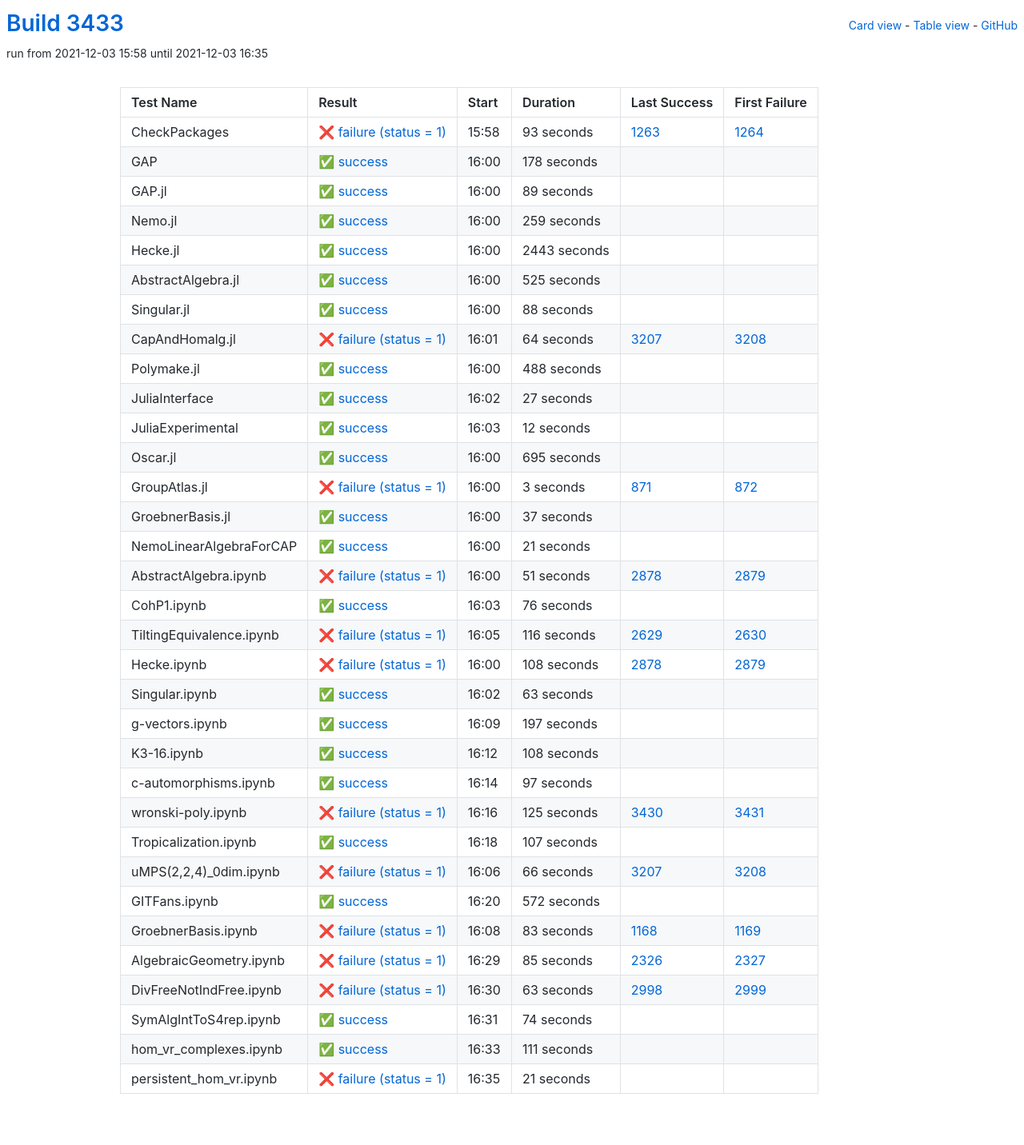
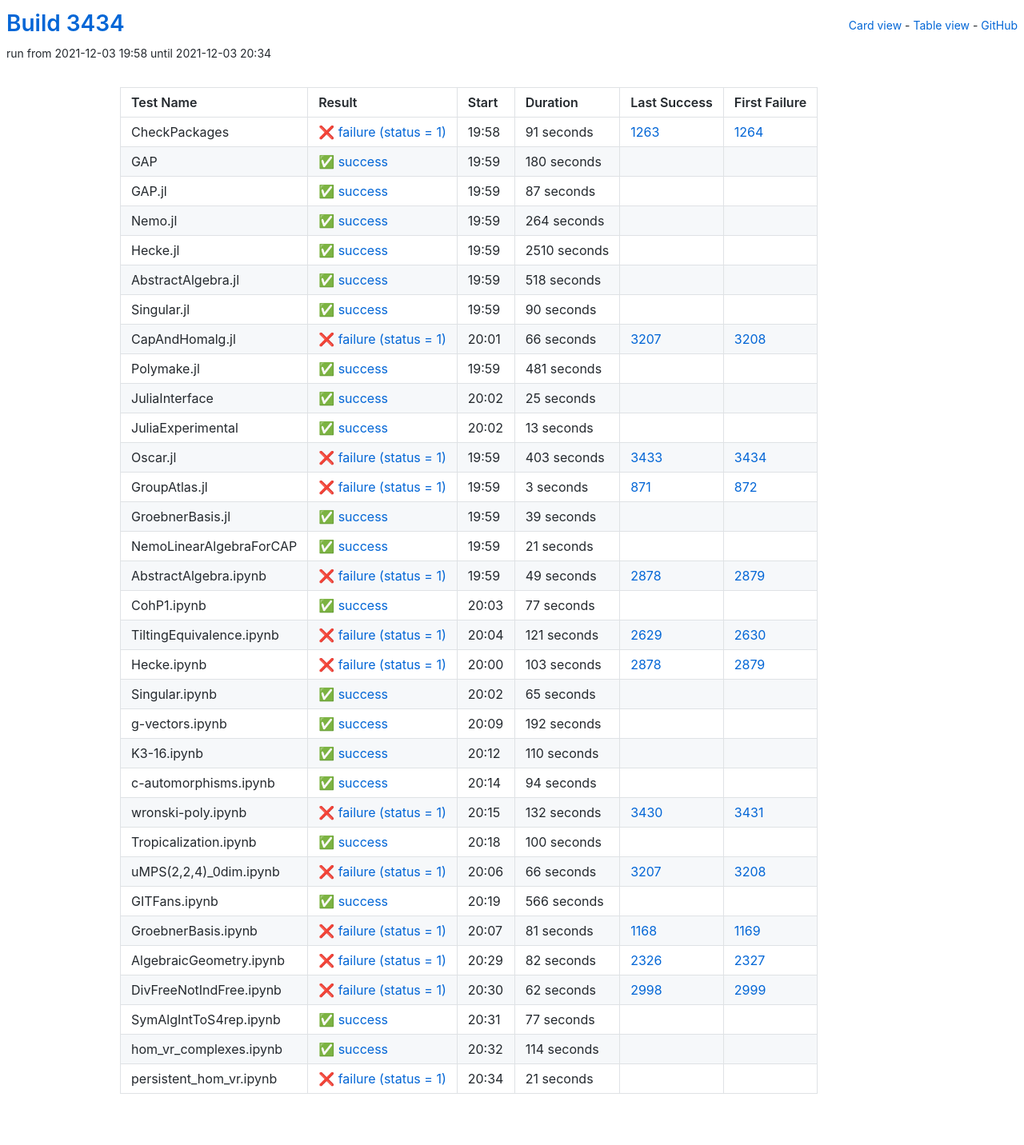
Before and after one commit to oscar-system/oscar-ci-status-stable, a Jekyll site: the page built from table.html, in a window 1280 px wide. Shown: the whole page at 80% size. Built offline with Jekyll 4.4.1, drawn with Linux system fonts in a browser that asks for light colours.

Commit message:
Build #3434

```diff
--- a/_data/ci.yml
+++ b/_data/ci.yml
@@ -1,6 +1,6 @@
 ---
-build: 3433
-build_url: https://oscarci.mathematik.uni-kl.de/job/oscar-stable/3433/
+build: 3434
+build_url: https://oscarci.mathematik.uni-kl.de/job/oscar-stable/3434/
 job: oscar-stable
 organization: oscar-system
 repo: oscar-ci-status-stable
@@ -8,152 +8,152 @@ repourl: https://github.com/oscar-system/oscar-ci-status-stable
 tests:
 - name: CheckPackages
   id: checkpackages
-  log: https://oscarci.mathematik.uni-kl.de/job/oscar-stable/3433/artifact/logs/build-3433/CheckPackages.log
-  start: 2021-12-03 15:58
+  log: https://oscarci.mathematik.uni-kl.de/job/oscar-stable/3434/artifact/logs/build-3434/CheckPackages.log
+  start: 2021-12-03 19:58
   success: false
   exitcode: 1
   status: failure
-  duration: 93
+  duration: 91
   last_success: 1263
   last_success_url: https://oscarci.mathematik.uni-kl.de/job/oscar-stable/1263/
   first_failure: 1264
   first_failure_url: https://oscarci.mathematik.uni-kl.de/job/oscar-stable/1264/
 - name: GAP
   id: gap
-  log: https://oscarci.mathematik.uni-kl.de/job/oscar-stable/3433/artifact/logs/build-3433/GAP.log
-  start: 2021-12-03 16:00
+  log: https://oscarci.mathematik.uni-kl.de/job/oscar-stable/3434/artifact/logs/build-3434/GAP.log
+  start: 2021-12-03 19:59
   success: true
   exitcode: 0
   status: success
-  duration: 178
+  duration: 180
   last_success: false
   last_success_url:
   first_failure: false
   first_failure_url:
 - name: GAP.jl
   id: gap-jl
-  log: https://oscarci.mathematik.uni-kl.de/job/oscar-stable/3433/artifact/logs/build-3433/GAP.jl.log
-  start: 2021-12-03 16:00
+  log: https://oscarci.mathematik.uni-kl.de/job/oscar-stable/3434/artifact/logs/build-3434/GAP.jl.log
+  start: 2021-12-03 19:59
   success: true
   exitcode: 0
   status: success
-  duration: 89
+  duration: 87
   last_success: false
   last_success_url:
   first_failure: false
   first_failure_url:
 - name: Nemo.jl
   id: nemo-jl
-  log: https://oscarci.mathematik.uni-kl.de/job/oscar-stable/3433/artifact/logs/build-3433/Nemo.jl.log
-  start: 2021-12-03 16:00
+  log: https://oscarci.mathematik.uni-kl.de/job/oscar-stable/3434/artifact/logs/build-3434/Nemo.jl.log
+  start: 2021-12-03 19:59
   success: true
   exitcode: 0
   status: success
-  duration: 259
+  duration: 264
   last_success: false
   last_success_url:
   first_failure: false
   first_failure_url:
 - name: Hecke.jl
   id: hecke-jl
-  log: https://oscarci.mathematik.uni-kl.de/job/oscar-stable/3433/artifact/logs/build-3433/Hecke.jl.log
-  start: 2021-12-03 16:00
+  log: https://oscarci.mathematik.uni-kl.de/job/oscar-stable/3434/artifact/logs/build-3434/Hecke.jl.log
+  start: 2021-12-03 19:59
   success: true
   exitcode: 0
   status: success
-  duration: 2443
+  duration: 2510
   last_success: false
   last_success_url:
   first_failure: false
   first_failure_url:
 - name: AbstractAlgebra.jl
   id: abstractalgebra-jl
-  log: https://oscarci.mathematik.uni-kl.de/job/oscar-stable/3433/artifact/logs/build-3433/AbstractAlgebra.jl.log
-  start: 2021-12-03 16:00
+  log: https://oscarci.mathematik.uni-kl.de/job/oscar-stable/3434/artifact/logs/build-3434/AbstractAlgebra.jl.log
+  start: 2021-12-03 19:59
   success: true
   exitcode: 0
   status: success
-  duration: 525
+  duration: 518
   last_success: false
   last_success_url:
   first_failure: false
   first_failure_url:
 - name: Singular.jl
   id: singular-jl
-  log: https://oscarci.mathematik.uni-kl.de/job/oscar-stable/3433/artifact/logs/build-3433/Singular.jl.log
-  start: 2021-12-03 16:00
+  log: https://oscarci.mathematik.uni-kl.de/job/oscar-stable/3434/artifact/logs/build-3434/Singular.jl.log
+  start: 2021-12-03 19:59
   success: true
   exitcode: 0
   status: success
-  duration: 88
+  duration: 90
   last_success: false
   last_success_url:
   first_failure: false
   first_failure_url:
 - name: CapAndHomalg.jl
   id: capandhomalg-jl
-  log: https://oscarci.mathematik.uni-kl.de/job/oscar-stable/3433/artifact/logs/build-3433/CapAndHomalg.jl.log
-  start: 2021-12-03 16:01
+  log: https://oscarci.mathematik.uni-kl.de/job/oscar-stable/3434/artifact/logs/build-3434/CapAndHomalg.jl.log
+  start: 2021-12-03 20:01
   success: false
   exitcode: 1
   status: failure
-  duration: 64
+  duration: 66
   last_success: 3207
   last_success_url: https://oscarci.mathematik.uni-kl.de/job/oscar-stable/3207/
   first_failure: 3208
   first_failure_url: https://oscarci.mathematik.uni-kl.de/job/oscar-stable/3208/
 - name: Polymake.jl
   id: polymake-jl
-  log: https://oscarci.mathematik.uni-kl.de/job/oscar-stable/3433/artifact/logs/build-3433/Polymake.jl.log
-  start: 2021-12-03 16:00
+  log: https://oscarci.mathematik.uni-kl.de/job/oscar-stable/3434/artifact/logs/build-3434/Polymake.jl.log
+  start: 2021-12-03 19:59
   success: true
   exitcode: 0
   status: success
-  duration: 488
+  duration: 481
   last_success: false
   last_success_url:
   first_failure: false
   first_failure_url:
 - name: JuliaInterface
   id: juliainterface
-  log: https://oscarci.mathematik.uni-kl.de/job/oscar-stable/3433/artifact/logs/build-3433/JuliaInterface.log
-  start: 2021-12-03 16:02
+  log: https://oscarci.mathematik.uni-kl.de/job/oscar-stable/3434/artifact/logs/build-3434/JuliaInterface.log
+  start: 2021-12-03 20:02
   success: true
   exitcode: 0
   status: success
-  duration: 27
+  duration: 25
   last_success: false
   last_success_url:
   first_failure: false
   first_failure_url:
 - name: JuliaExperimental
   id: juliaexperimental
-  log: https://oscarci.mathematik.uni-kl.de/job/oscar-stable/3433/artifact/logs/build-3433/JuliaExperimental.log
-  start: 2021-12-03 16:03
+  log: https://oscarci.mathematik.uni-kl.de/job/oscar-stable/3434/artifact/logs/build-3434/JuliaExperimental.log
+  start: 2021-12-03 20:02
   success: true
   exitcode: 0
   status: success
-  duration: 12
+  duration: 13
   last_success: false
   last_success_url:
   first_failure: false
   first_failure_url:
 - name: Oscar.jl
   id: oscar-jl
-  log: https://oscarci.mathematik.uni-kl.de/job/oscar-stable/3433/artifact/logs/build-3433/Oscar.jl.log
-  start: 2021-12-03 16:00
-  success: true
-  exitcode: 0
-  status: success
-  duration: 695
-  last_success: false
-  last_success_url:
-  first_failure: false
-  first_failure_url:
+  log: https://oscarci.mathematik.uni-kl.de/job/oscar-stable/3434/artifact/logs/build-3434/Oscar.jl.log
+  start: 2021-12-03 19:59
+  success: false
+  exitcode: 1
+  status: failure
+  duration: 403
+  last_success: 3433
+  last_success_url: https://oscarci.mathematik.uni-kl.de/job/oscar-stable/3433/
+  first_failure: 3434
+  first_failure_url: https://oscarci.mathematik.uni-kl.de/job/oscar-stable/3434/
 - name: GroupAtlas.jl
   id: groupatlas-jl
-  log: https://oscarci.mathematik.uni-kl.de/job/oscar-stable/3433/artifact/logs/build-3433/GroupAtlas.jl.log
-  start: 2021-12-03 16:00
+  log: https://oscarci.mathematik.uni-kl.de/job/oscar-stable/3434/artifact/logs/build-3434/GroupAtlas.jl.log
+  start: 2021-12-03 19:59
   success: false
   exitcode: 1
   status: failure
@@ -164,20 +164,20 @@ tests:
   first_failure_url: https://oscarci.mathematik.uni-kl.de/job/oscar-stable/872/
 - name: GroebnerBasis.jl
   id: groebnerbasis-jl
-  log: https://oscarci.mathematik.uni-kl.de/job/oscar-stable/3433/artifact/logs/build-3433/GroebnerBasis.jl.log
-  start: 2021-12-03 16:00
+  log: https://oscarci.mathematik.uni-kl.de/job/oscar-stable/3434/artifact/logs/build-3434/GroebnerBasis.jl.log
+  start: 2021-12-03 19:59
   success: true
   exitcode: 0
   status: success
-  duration: 37
+  duration: 39
   last_success: false
   last_success_url:
   first_failure: false
   first_failure_url:
 - name: NemoLinearAlgebraForCAP
   id: nemolinearalgebraforcap
-  log: https://oscarci.mathematik.uni-kl.de/job/oscar-stable/3433/artifact/logs/build-3433/NemoLinearAlgebraForCAP.log
-  start: 2021-12-03 16:00
+  log: https://oscarci.mathematik.uni-kl.de/job/oscar-stable/3434/artifact/logs/build-3434/NemoLinearAlgebraForCAP.log
+  start: 2021-12-03 19:59
   success: true
   exitcode: 0
   status: success
@@ -188,128 +188,128 @@ tests:
   first_failure_url:
 - name: AbstractAlgebra.ipynb
   id: abstractalgebra-ipynb
-  log: https://oscarci.mathematik.uni-kl.de/job/oscar-stable/3433/artifact/logs/build-3433/AbstractAlgebra.ipynb.log
-  start: 2021-12-03 16:00
+  log: https://oscarci.mathematik.uni-kl.de/job/oscar-stable/3434/artifact/logs/build-3434/AbstractAlgebra.ipynb.log
+  start: 2021-12-03 19:59
   success: false
   exitcode: 1
   status: failure
-  duration: 51
+  duration: 49
   last_success: 2878
   last_success_url: https://oscarci.mathematik.uni-kl.de/job/oscar-stable/2878/
   first_failure: 2879
   first_failure_url: https://oscarci.mathematik.uni-kl.de/job/oscar-stable/2879/
 - name: CohP1.ipynb
   id: cohp1-ipynb
-  log: https://oscarci.mathematik.uni-kl.de/job/oscar-stable/3433/artifact/logs/build-3433/CohP1.ipynb.log
-  start: 2021-12-03 16:03
+  log: https://oscarci.mathematik.uni-kl.de/job/oscar-stable/3434/artifact/logs/build-3434/CohP1.ipynb.log
+  start: 2021-12-03 20:03
   success: true
   exitcode: 0
   status: success
-  duration: 76
+  duration: 77
   last_success: false
   last_success_url:
   first_failure: false
   first_failure_url:
 - name: TiltingEquivalence.ipynb
   id: tiltingequivalence-ipynb
-  log: https://oscarci.mathematik.uni-kl.de/job/oscar-stable/3433/artifact/logs/build-3433/TiltingEquivalence.ipynb.log
-  start: 2021-12-03 16:05
+  log: https://oscarci.mathematik.uni-kl.de/job/oscar-stable/3434/artifact/logs/build-3434/TiltingEquivalence.ipynb.log
+  start: 2021-12-03 20:04
   success: false
   exitcode: 1
   status: failure
-  duration: 116
+  duration: 121
   last_success: 2629
   last_success_url: https://oscarci.mathematik.uni-kl.de/job/oscar-stable/2629/
   first_failure: 2630
   first_failure_url: https://oscarci.mathematik.uni-kl.de/job/oscar-stable/2630/
 - name: Hecke.ipynb
   id: hecke-ipynb
-  log: https://oscarci.mathematik.uni-kl.de/job/oscar-stable/3433/artifact/logs/build-3433/Hecke.ipynb.log
-  start: 2021-12-03 16:00
+  log: https://oscarci.mathematik.uni-kl.de/job/oscar-stable/3434/artifact/logs/build-3434/Hecke.ipynb.log
+  start: 2021-12-03 20:00
   success: false
   exitcode: 1
   status: failure
-  duration: 108
+  duration: 103
   last_success: 2878
   last_success_url: https://oscarci.mathematik.uni-kl.de/job/oscar-stable/2878/
   first_failure: 2879
   first_failure_url: https://oscarci.mathematik.uni-kl.de/job/oscar-stable/2879/
 - name: Singular.ipynb
   id: singular-ipynb
-  log: https://oscarci.mathematik.uni-kl.de/job/oscar-stable/3433/artifact/logs/build-3433/Singular.ipynb.log
-  start: 2021-12-03 16:02
+  log: https://oscarci.mathematik.uni-kl.de/job/oscar-stable/3434/artifact/logs/build-3434/Singular.ipynb.log
+  start: 2021-12-03 20:02
   success: true
   exitcode: 0
   status: success
-  duration: 63
+  duration: 65
   last_success: false
   last_success_url:
   first_failure: false
   first_failure_url:
 - name: g-vectors.ipynb
   id: g-vectors-ipynb
-  log: https://oscarci.mathematik.uni-kl.de/job/oscar-stable/3433/artifact/logs/build-3433/g-vectors.ipynb.log
-  start: 2021-12-03 16:09
+  log: https://oscarci.mathematik.uni-kl.de/job/oscar-stable/3434/artifact/logs/build-3434/g-vectors.ipynb.log
+  start: 2021-12-03 20:09
   success: true
   exitcode: 0
   status: success
-  duration: 197
+  duration: 192
   last_success: false
   last_success_url:
   first_failure: false
   first_failure_url:
 - name: K3-16.ipynb
   id: k3-16-ipynb
-  log: https://oscarci.mathematik.uni-kl.de/job/oscar-stable/3433/artifact/logs/build-3433/K3-16.ipynb.log
-  start: 2021-12-03 16:12
+  log: https://oscarci.mathematik.uni-kl.de/job/oscar-stable/3434/artifact/logs/build-3434/K3-16.ipynb.log
+  start: 2021-12-03 20:12
   success: true
   exitcode: 0
   status: success
-  duration: 108
+  duration: 110
   last_success: false
   last_success_url:
   first_failure: false
   first_failure_url:
 - name: c-automorphisms.ipynb
   id: c-automorphisms-ipynb
-  log: https://oscarci.mathematik.uni-kl.de/job/oscar-stable/3433/artifact/logs/build-3433/c-automorphisms.ipynb.log
-  start: 2021-12-03 16:14
+  log: https://oscarci.mathematik.uni-kl.de/job/oscar-stable/3434/artifact/logs/build-3434/c-automorphisms.ipynb.log
+  start: 2021-12-03 20:14
   success: true
   exitcode: 0
   status: success
-  duration: 97
+  duration: 94
   last_success: false
   last_success_url:
   first_failure: false
   first_failure_url:
 - name: wronski-poly.ipynb
   id: wronski-poly-ipynb
-  log: https://oscarci.mathematik.uni-kl.de/job/oscar-stable/3433/artifact/logs/build-3433/wronski-poly.ipynb.log
-  start: 2021-12-03 16:16
+  log: https://oscarci.mathematik.uni-kl.de/job/oscar-stable/3434/artifact/logs/build-3434/wronski-poly.ipynb.log
+  start: 2021-12-03 20:15
   success: false
   exitcode: 1
   status: failure
-  duration: 125
+  duration: 132
   last_success: 3430
   last_success_url: https://oscarci.mathematik.uni-kl.de/job/oscar-stable/3430/
   first_failure: 3431
   first_failure_url: https://oscarci.mathematik.uni-kl.de/job/oscar-stable/3431/
 - name: Tropicalization.ipynb
   id: tropicalization-ipynb
-  log: https://oscarci.mathematik.uni-kl.de/job/oscar-stable/3433/artifact/logs/build-3433/Tropicalization.ipynb.log
-  start: 2021-12-03 16:18
+  log: https://oscarci.mathematik.uni-kl.de/job/oscar-stable/3434/artifact/logs/build-3434/Tropicalization.ipynb.log
+  start: 2021-12-03 20:18
   success: true
   exitcode: 0
   status: success
-  duration: 107
+  duration: 100
   last_success: false
   last_success_url:
   first_failure: false
   first_failure_url:
 - name: uMPS(2,2,4)_0dim.ipynb
   id: umps-2-2-4-0dim-ipynb
-  log: https://oscarci.mathematik.uni-kl.de/job/oscar-stable/3433/artifact/logs/build-3433/uMPS-2-2-4-_0dim.ipynb.log
-  start: 2021-12-03 16:06
+  log: https://oscarci.mathematik.uni-kl.de/job/oscar-stable/3434/artifact/logs/build-3434/uMPS-2-2-4-_0dim.ipynb.log
+  start: 2021-12-03 20:06
   success: false
   exitcode: 1
   status: failure
@@ -320,80 +320,80 @@ tests:
   first_failure_url: https://oscarci.mathematik.uni-kl.de/job/oscar-stable/3208/
 - name: GITFans.ipynb
   id: gitfans-ipynb
-  log: https://oscarci.mathematik.uni-kl.de/job/oscar-stable/3433/artifact/logs/build-3433/GITFans.ipynb.log
-  start: 2021-12-03 16:20
+  log: https://oscarci.mathematik.uni-kl.de/job/oscar-stable/3434/artifact/logs/build-3434/GITFans.ipynb.log
+  start: 2021-12-03 20:19
   success: true
   exitcode: 0
   status: success
-  duration: 572
+  duration: 566
   last_success: false
   last_success_url:
   first_failure: false
   first_failure_url:
 - name: GroebnerBasis.ipynb
   id: groebnerbasis-ipynb
-  log: https://oscarci.mathematik.uni-kl.de/job/oscar-stable/3433/artifact/logs/build-3433/GroebnerBasis.ipynb.log
-  start: 2021-12-03 16:08
+  log: https://oscarci.mathematik.uni-kl.de/job/oscar-stable/3434/artifact/logs/build-3434/GroebnerBasis.ipynb.log
+  start: 2021-12-03 20:07
   success: false
   exitcode: 1
   status: failure
-  duration: 83
+  duration: 81
   last_success: 1168
   last_success_url: https://oscarci.mathematik.uni-kl.de/job/oscar-stable/1168/
   first_failure: 1169
   first_failure_url: https://oscarci.mathematik.uni-kl.de/job/oscar-stable/1169/
 - name: AlgebraicGeometry.ipynb
   id: algebraicgeometry-ipynb
-  log: https://oscarci.mathematik.uni-kl.de/job/oscar-stable/3433/artifact/logs/build-3433/AlgebraicGeometry.ipynb.log
-  start: 2021-12-03 16:29
+  log: https://oscarci.mathematik.uni-kl.de/job/oscar-stable/3434/artifact/logs/build-3434/AlgebraicGeometry.ipynb.log
+  start: 2021-12-03 20:29
   success: false
   exitcode: 1
   status: failure
-  duration: 85
+  duration: 82
   last_success: 2326
   last_success_url: https://oscarci.mathematik.uni-kl.de/job/oscar-stable/2326/
   first_failure: 2327
   first_failure_url: https://oscarci.mathematik.uni-kl.de/job/oscar-stable/2327/
 - name: DivFreeNotIndFree.ipynb
   id: divfreenotindfree-ipynb
-  log: https://oscarci.mathematik.uni-kl.de/job/oscar-stable/3433/artifact/logs/build-3433/DivFreeNotIndFree.ipynb.log
-  start: 2021-12-03 16:30
+  log: https://oscarci.mathematik.uni-kl.de/job/oscar-stable/3434/artifact/logs/build-3434/DivFreeNotIndFree.ipynb.log
+  start: 2021-12-03 20:30
   success: false
   exitcode: 1
   status: failure
-  duration: 63
+  duration: 62
   last_success: 2998
   last_success_url: https://oscarci.mathematik.uni-kl.de/job/oscar-stable/2998/
   first_failure: 2999
   first_failure_url: https://oscarci.mathematik.uni-kl.de/job/oscar-stable/2999/
 - name: SymAlgIntToS4rep.ipynb
   id: symalginttos4rep-ipynb
-  log: https://oscarci.mathematik.uni-kl.de/job/oscar-stable/3433/artifact/logs/build-3433/SymAlgIntToS4rep.ipynb.log
-  start: 2021-12-03 16:31
+  log: https://oscarci.mathematik.uni-kl.de/job/oscar-stable/3434/artifact/logs/build-3434/SymAlgIntToS4rep.ipynb.log
+  start: 2021-12-03 20:31
   success: true
   exitcode: 0
   status: success
-  duration: 74
+  duration: 77
   last_success: false
   last_success_url:
   first_failure: false
   first_failure_url:
 - name: hom_vr_complexes.ipynb
   id: hom-vr-complexes-ipynb
-  log: https://oscarci.mathematik.uni-kl.de/job/oscar-stable/3433/artifact/logs/build-3433/hom_vr_complexes.ipynb.log
-  start: 2021-12-03 16:33
+  log: https://oscarci.mathematik.uni-kl.de/job/oscar-stable/3434/artifact/logs/build-3434/hom_vr_complexes.ipynb.log
+  start: 2021-12-03 20:32
   success: true
   exitcode: 0
   status: success
-  duration: 111
+  duration: 114
   last_success: false
   last_success_url:
   first_failure: false
   first_failure_url:
 - name: persistent_hom_vr.ipynb
   id: persistent-hom-vr-ipynb
-  log: https://oscarci.mathematik.uni-kl.de/job/oscar-stable/3433/artifact/logs/build-3433/persistent_hom_vr.ipynb.log
-  start: 2021-12-03 16:35
+  log: https://oscarci.mathematik.uni-kl.de/job/oscar-stable/3434/artifact/logs/build-3434/persistent_hom_vr.ipynb.log
+  start: 2021-12-03 20:34
   success: false
   exitcode: 1
   status: failure
```
Also changed, not shown: README.md.
